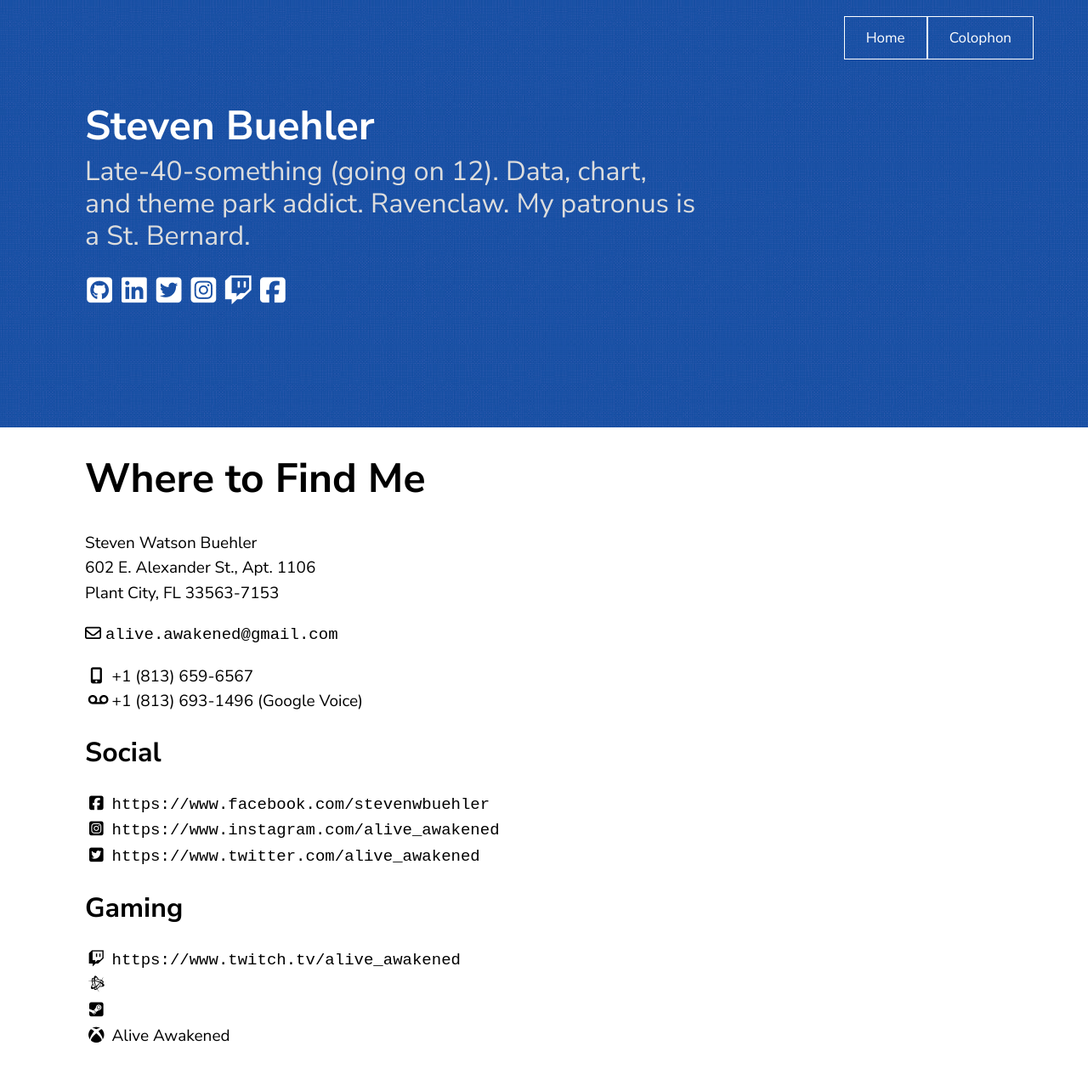
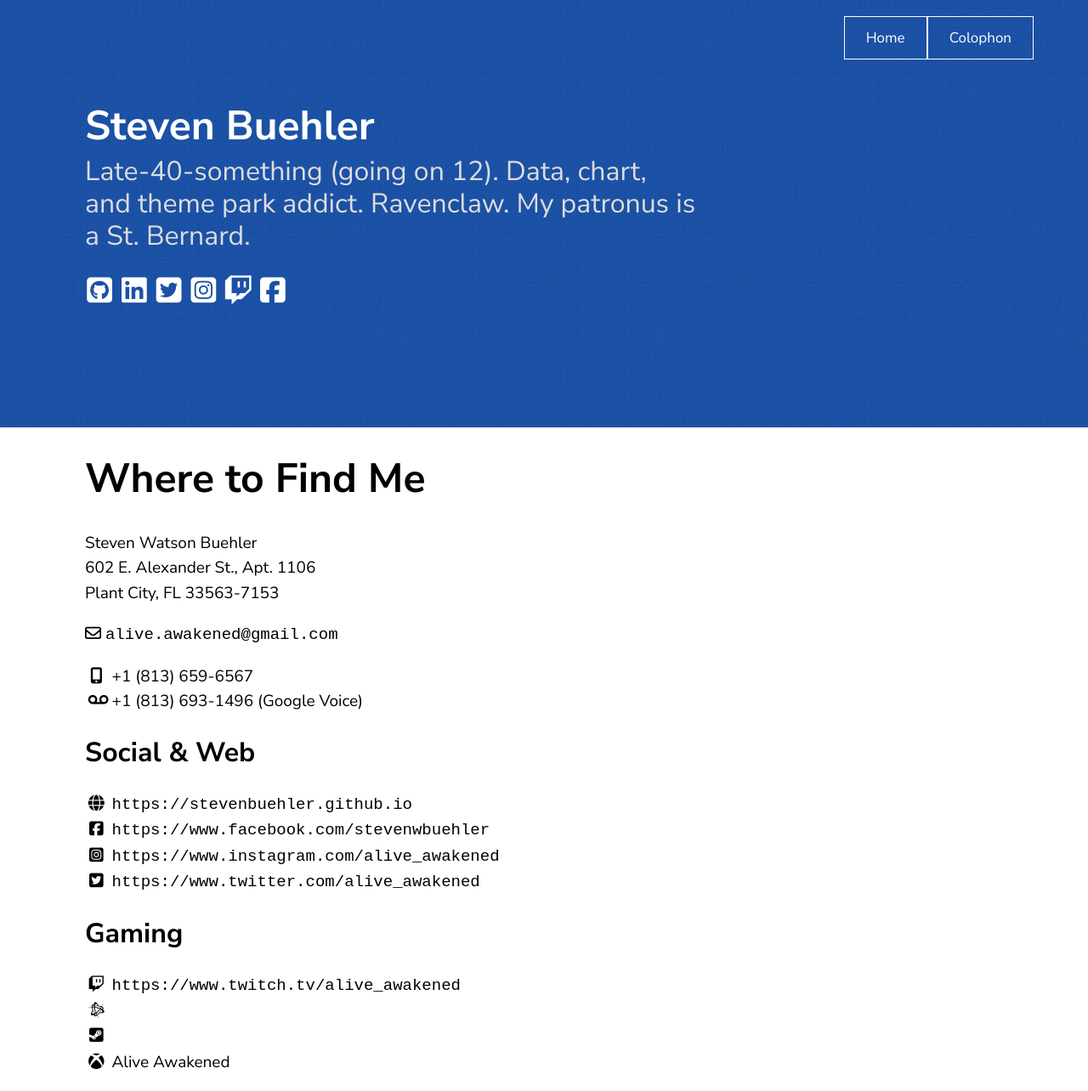
Before and after one commit to stevenbuehler/stevenbuehler.github.io, a Jekyll site: the page built from contact.html, in a window 1280 px wide. Shown: the whole page at 85% size. Built offline with Jekyll 4.4.1, drawn with Linux system fonts in a browser that asks for light colours; nearby versions of some CDN libraries; before the commit the page ends 1254 px from its top, so only the background shows below that.

Commit message:
Update contact.html

```diff
--- a/contact.html
+++ b/contact.html
@@ -20,9 +20,10 @@ layout: page
   <i class="fas fa-mobile-alt"></i> <span itemprop="telephone">+1 (813) 659-6567</span>
   <br /><i class="fas fa-voicemail"></i> <span itemprop="telephone">+1 (813) 693-1496</span> (Google Voice)
 </p>
-<h2>Social</h2>
+<h2>Social &amp; Web</h2>
 <p>
-  <i class="fab fa-facebook-square"></i>  <tt><span itemprop="sameAs">https://www.facebook.com/stevenwbuehler</span></tt>
+  <i class="fas fa-globe"></i>                  <tt><span itemprop="sameAs">https://stevenbuehler.github.io</span></tt>
+  <br /><i class="fab fa-facebook-square"></i>  <tt><span itemprop="sameAs">https://www.facebook.com/stevenwbuehler</span></tt>
   <br /><i class="fab fa-instagram-square"></i> <tt><span itemprop="sameAs">https://www.instagram.com/alive_awakened</span></tt>
   <br /><i class="fab fa-twitter-square"></i>   <tt><span itemprop="sameAs">https://www.twitter.com/alive_awakened</span></tt>
 </p>
@@ -31,6 +32,6 @@ layout: page
   <i class="fab fa-twitch"></i>           <tt><span itemprop="sameAs">https://www.twitch.tv/alive_awakened</span></tt>
   <br /><i class="fab fa-battle-net"></i>       <span itemprop="sameAs"></span>
   <br /><i class="fab fa-steam-square"></i>     <tt><span itemprop="sameAs"></span></tt>
-  <br /><i class="fab fa-xbox"></i>         <span itemprop="saneAs">Alive Awakened</span>
+  <br /><i class="fab fa-xbox"></i>         Alive Awakened
 </p>
 </span>
```
